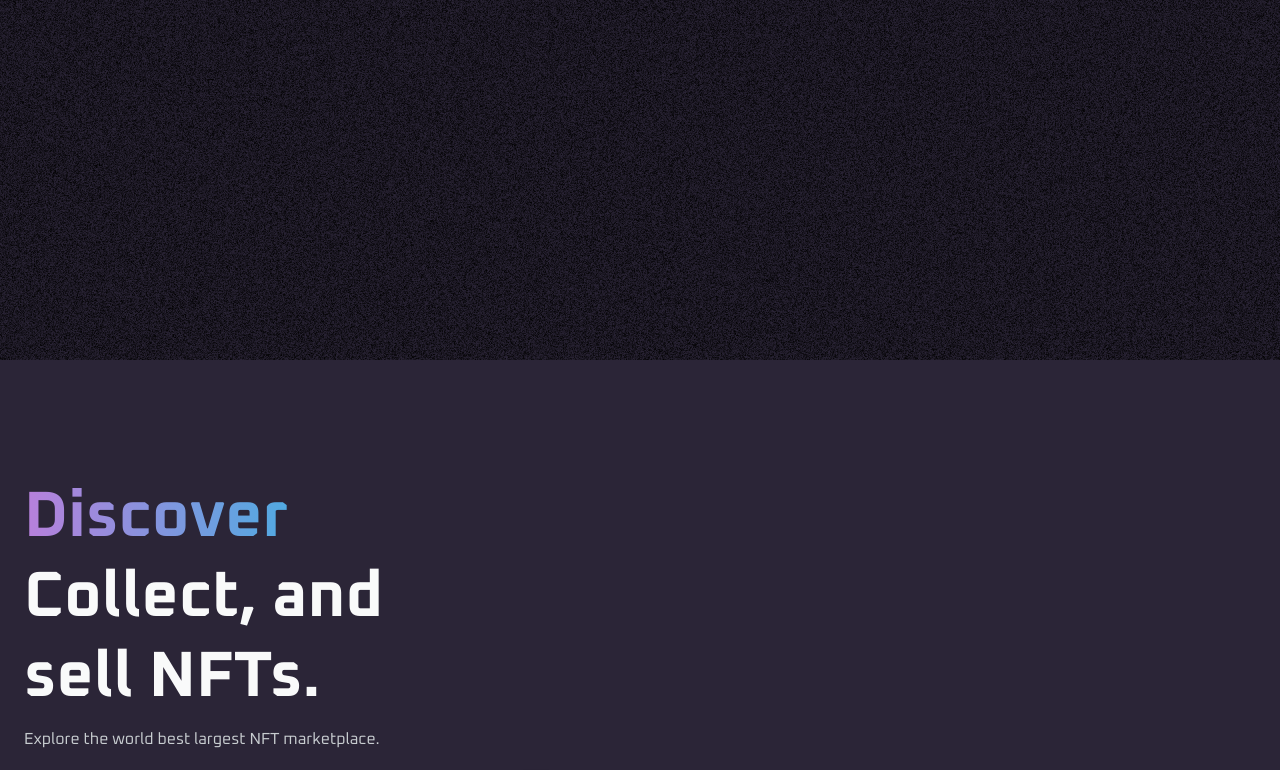
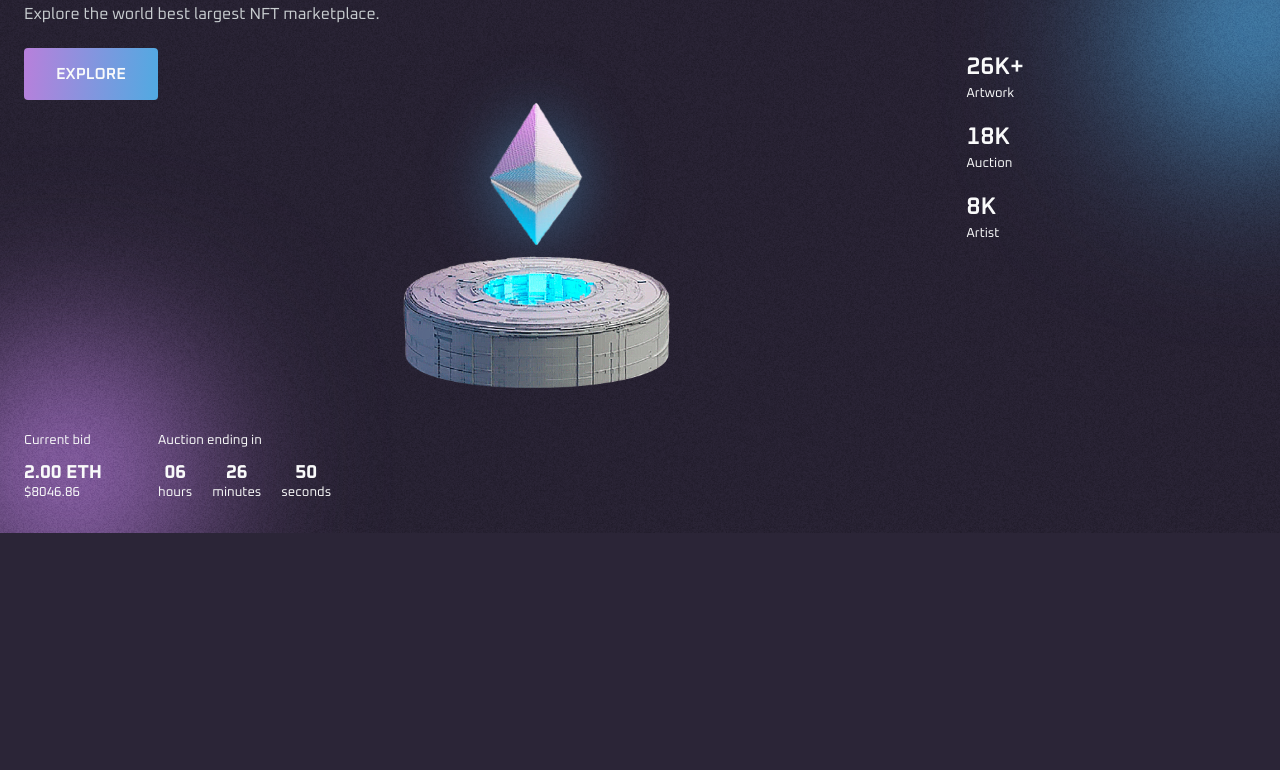
Before and after one commit to mrinnnmoy/nft-marketplace-frontend, a plain HTML site: page index.html in a window 1280 px wide. Shown: the part 360-1130 px from the top of the page. After the commit the page ends 893 px from the top, so only its background shows below. Drawn offline with nearby package versions, Linux system fonts and the light colour scheme.

Commit message:
added style to shape elements

```diff
--- a/assets/css/styles.css
+++ b/assets/css/styles.css
@@ -290,7 +290,50 @@ img {
 }
 
 /* Shapes */
+.home__shape-small,
+.home__shape-big-1,
+.home__shape-big-2{
+  position: absolute;
+  border-radius: 50%;
+  filter: blur(90px);
+}
 
+.home__shape-small{
+  width: 150px;
+  height: 150px;
+  background-color: var(--first-color);
+  top: -2.5rem;
+  left: -1.5rem;
+}
+
+.home__shape-big-1,
+.home__shape-big-2{
+  width: 250px;
+  height: 250px;
+}
+
+.home__shape-big-1{
+  background-color: var(--first-color);
+  top: 16rem;
+  right: -6.5rem;
+}
+
+.home__shape-big-2{
+  background-color: var(--second-color);
+  left: -3.5rem;
+  bottom: -4rem;
+}
+
+.home__shape-bg{
+  position: absolute;
+  top: 0;
+  left: 0;
+  width: 100%;
+  height: 100%;
+  object-fit: cover;
+  mix-blend-mode: soft-light;
+  opacity: .3;
+}
 
 /* Animation ethereum */
 
```
